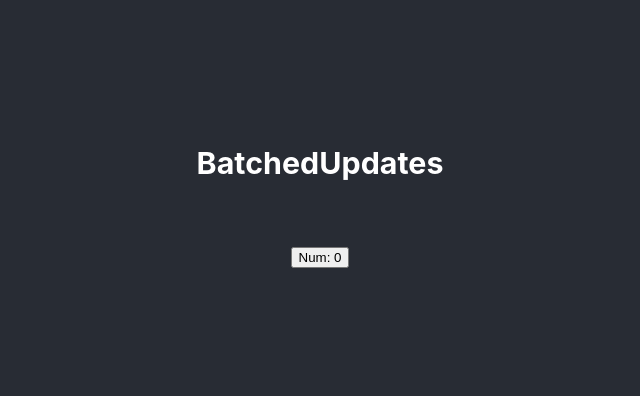
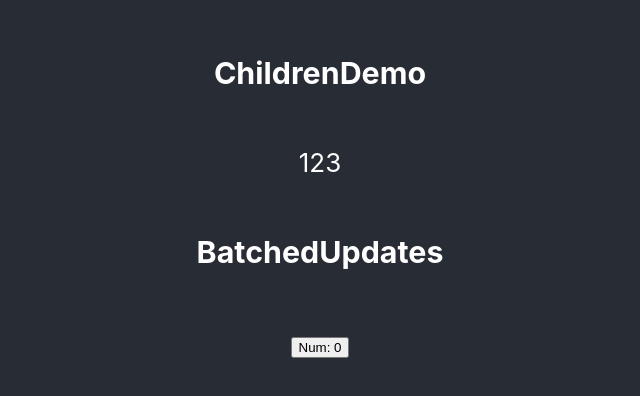
Before and after one commit to YanPanMichael/react-source-demo, a React app: page / in a window 1280 px wide. Shown: the part 196-592 px from the top of the page, without its empty margins (320-960 px from the left). Built offline with nearby package versions, Linux system fonts and the light colour scheme.

Commit message:
test react child again

```diff
--- a/src/App.js
+++ b/src/App.js
@@ -33,14 +33,14 @@ class App extends Component {
           <h3>HooksDemo</h3>
           <p>
             <HooksDemo />
-          </p>
+          </p> */}
 
           <h3>ChildrenDemo</h3>
           <p>
             <ChildrenDemo />
           </p>
 
-          <h3>SuspenseDemo</h3>
+          {/*<h3>SuspenseDemo</h3>
           <p>
             <SuspenseDemo />
             <Suspense1Demo />
--- a/src/demos/children/index.js
+++ b/src/demos/children/index.js
@@ -10,5 +10,6 @@ export default () => (
   <ChildrenDemo>
     <span>1</span>
     <span>2</span>
+    <span>3</span>
   </ChildrenDemo>
 )
```
